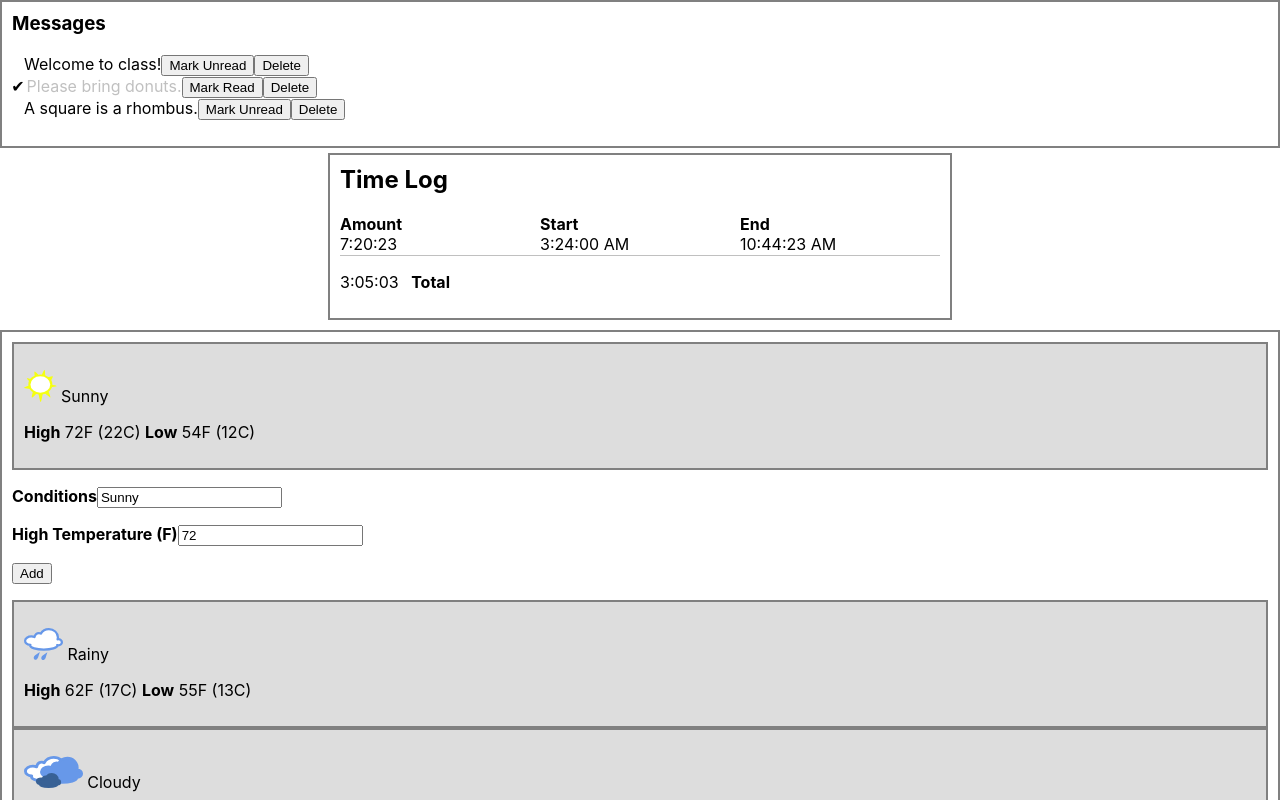
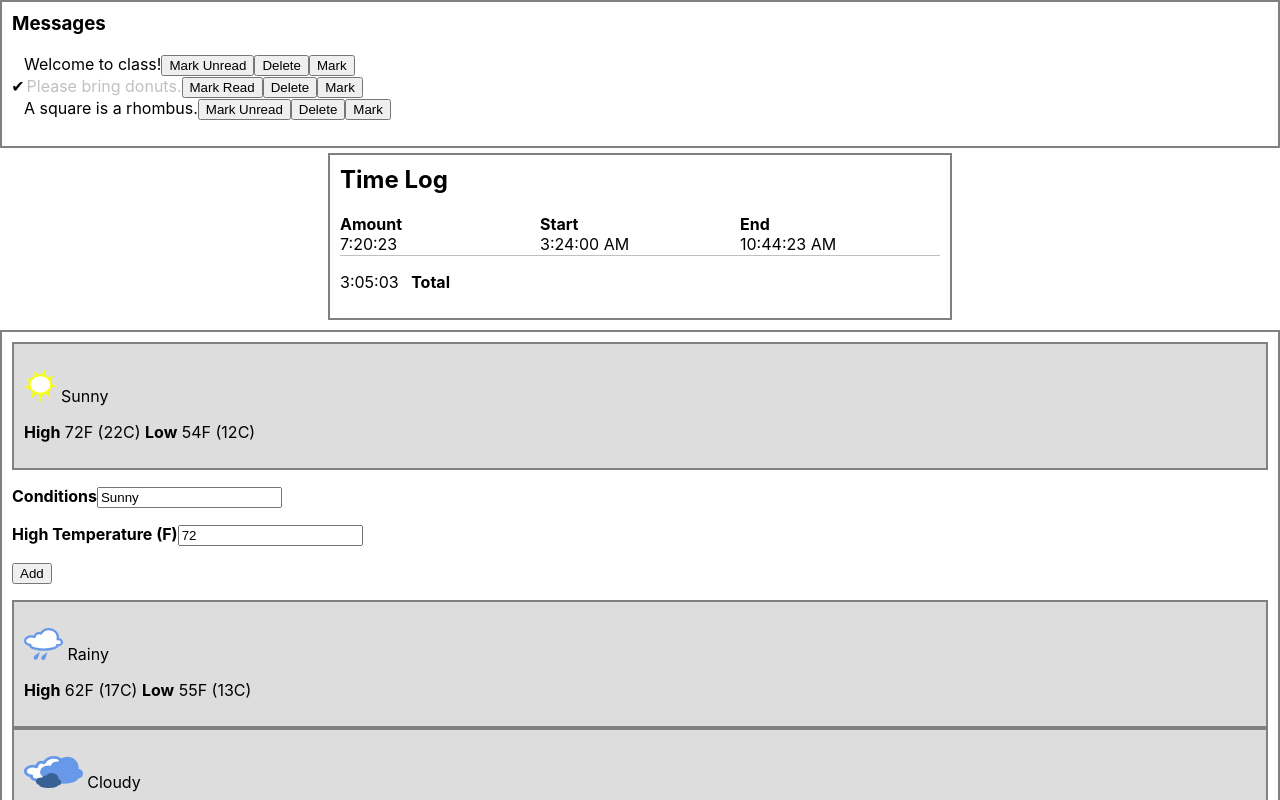
Before and after one commit to dotswift/react-workshop-daytwo, a React (Create React App) app: page / in a window 1280 px wide. Shown: the top 800 px of the page. Built offline with nearby package versions, Linux system fonts and the light colour scheme.

Commit message:
Mark button working on Message

```diff
--- a/src/components/Inbox/Inbox.js
+++ b/src/components/Inbox/Inbox.js
@@ -19,13 +19,28 @@ class Inbox extends Component {
       return { messages: newList };
     });
   }
+
+  handleMarkAsRead = (index, read) => {
+    this.setState(prev => {
+      const newList = prev.messages.slice(0);
+      const newItem = Object.assign({}, prev.messages[index]);
+      newItem.read = read;
+      newList[index] = newItem;
+      return { messages: newList };
+    });
+  }
+
   render() {
     return (
       <div className="Inbox box">
         <h3>Messages</h3>
         <ul>
-        {this.state.messages.map((message, i) =>
-            <Message message={message} onDelete={() => this.handleDelete(i)} />
+          {this.state.messages.map((message, i) =>
+            <Message message={message}
+              onDelete={() => this.handleDelete(i)}
+              onMark={(read) => this.handleMarkAsRead(i, read)}
+
+            />
           )}
         </ul>
       </div>
--- a/src/components/Inbox/Message.js
+++ b/src/components/Inbox/Message.js
@@ -10,6 +10,7 @@ class Message extends Component {
         <span className="Message__text">{this.props.message.text}</span>
         <button>Mark {this.props.message.read ? "Read" : "Unread"}</button>
         <button onClick={this.props.onDelete}>Delete</button>
+        <button onClick={()=> this.props.onMark(!this.props.message.read)}>Mark</button>
       </li>
     );
   }
```
